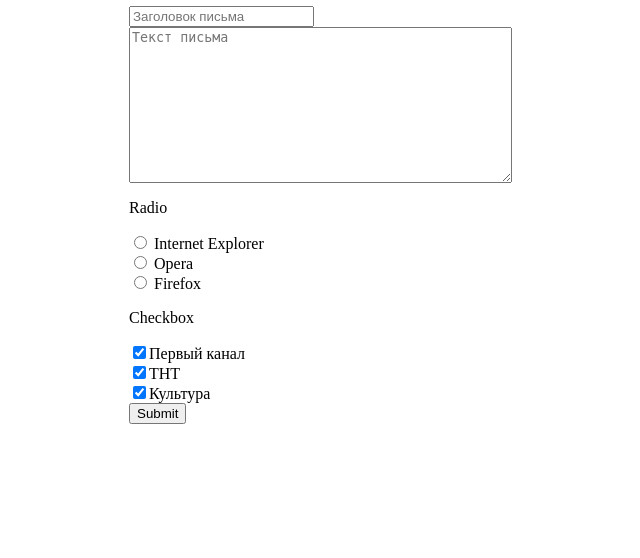
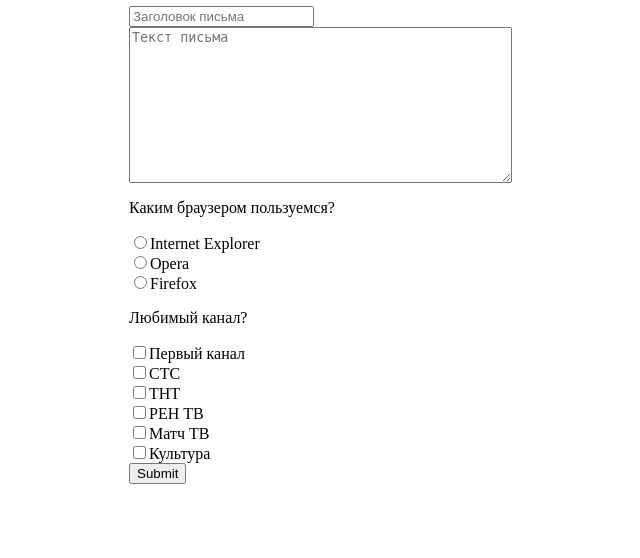
Before and after one commit to Negite/test1.1, a PHP site: page / in a window 1280 px wide. Shown: the part 249-807 px from the top of the page, without its empty margins (11-651 px from the left). Before the commit the page ends 673 px from the top, so only its background shows below. Run offline with PHP 8.4, Linux system fonts and the light colour scheme.

Commit message:
Add files via upload

```diff
--- a/index.php
+++ b/index.php
@@ -1,4 +1,7 @@
-<? header('Content-Type: text/html; charset=utf-8'); ?>
+<?
+header('Content-Type: text/html; charset=utf-8');
+$data = date("Y-m-d H:i:s");
+?>
 <html>
 <head>
 <meta charset="utf-8">
@@ -12,30 +15,23 @@
         <input type="submit" />
     </form>
     <h2>Эта форма отправляет методом POST</h2>
-    <form method="post" action="post.php">
-        <input type="text" name="name" placeholder="Заголовок письма"/><br />
-        <textarea rows="10" cols="45" name="message"  placeholder="Текст письма"></textarea><br />
-
-        <p>Radio</p>
-        <input type="radio" name="browser" value="Internet Explorer"> Internet Explorer<br />
-        <input type="radio" name="browser" value="Opera"> Opera<br />
-        <input type="radio" name="browser" value="Firefox"> Firefox<br />
-
-        <p>Checkbox</p>
-        <input type="checkbox" name="tvchannel[]" checked="checked" value="Первый канал" />Первый канал<br />
-        <input type="checkbox" name="tvchannel[]" checked="checked" value="THT" />ТНТ<br />
-        <input type="checkbox" name="tvchannel[]" checked="checked" value="Культура" />Культура<br />
-
-        <input type="hidden" name="name_hidden" value="Negite">
-
+    <form method="post" action="form.php">
+        <input type="hidden" name="data_open" value="<?echo $data; ?>">
+        <input type="text" name="name" required  placeholder="Заголовок письма"/><br />
+        <textarea rows="10" cols="45"  required  name="message"  placeholder="Текст письма"></textarea><br />
+        <p>Каким браузером пользуемся?</p>
+        <label><input type="radio" name="browser" value="Internet Explorer">Internet Explorer</label><br/>
+        <label><input type="radio" name="browser" value="Opera">Opera</label><br/>
+        <label><input type="radio" name="browser" value="Firefox">Firefox</label><br/>
+        <p>Любимый канал?</p>
+        <label><input type="checkbox" name="tvchannel[]" value="Первый канал" />Первый канал<label><br/>
+        <label><input type="checkbox" name="tvchannel[]" value="СТС" />СТС<label><br/>
+        <label><input type="checkbox" name="tvchannel[]" value="THT" />ТНТ<label><br/>
+        <label><input type="checkbox" name="tvchannel[]" value="РЕН ТВ" />РЕН ТВ<label><br/>
+        <label><input type="checkbox" name="tvchannel[]" value="Матч ТВ" />Матч ТВ<label><br/>
+        <label><input type="checkbox" name="tvchannel[]" value="Культура" />Культура<label><br/>
         <input type="submit" />
     </form>
     </div>
-
-</form>
-
-
-
-
 </body>
 </html>
```
Also changed, not shown: config.php (added, +9 -0 lines), form.php (added, +50 -0 lines).
